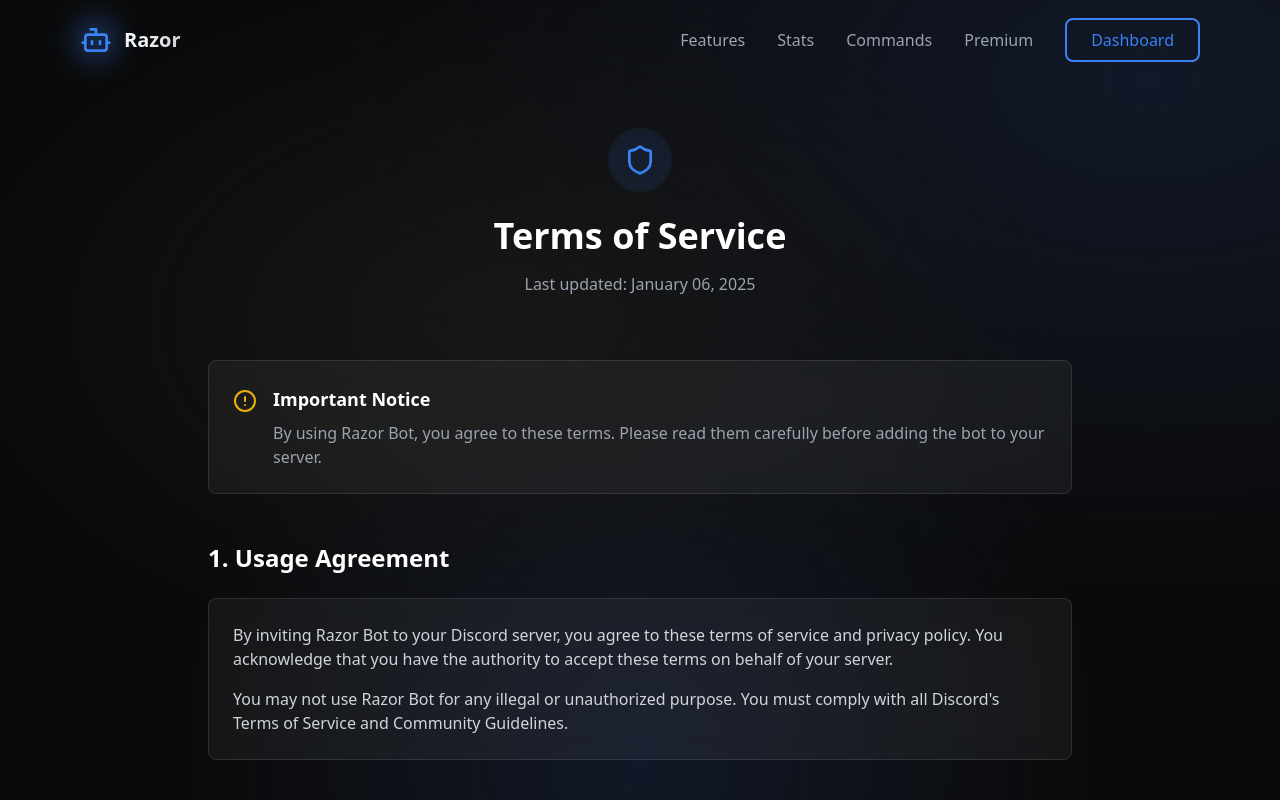
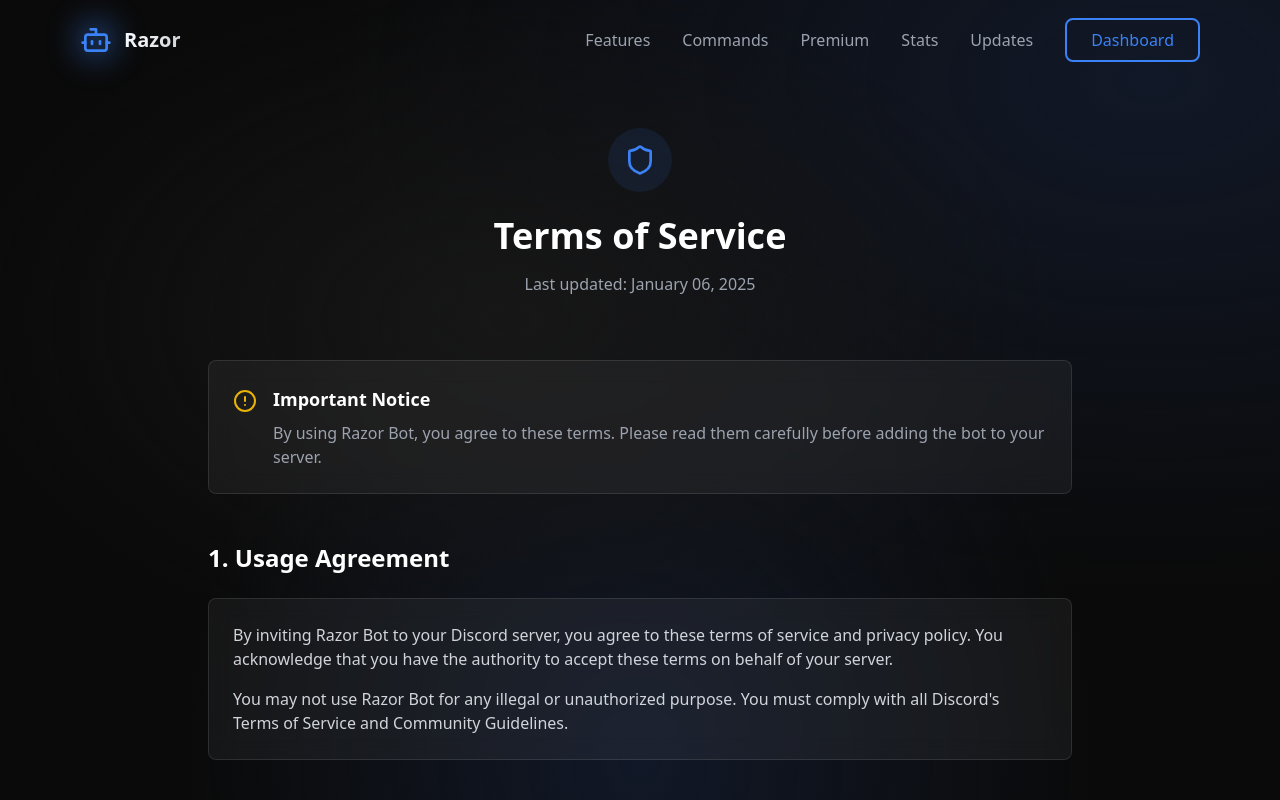
Before and after one commit to voidpuls/Bot-WebSite, a React (Vite) app: page /terms in a window 1280 px wide. Shown: the top 800 px of the page. Built offline with nearby package versions, Linux system fonts and the light colour scheme.

Commit message:
Update Header.tsx

```diff
--- a/src/components/layout/Header.tsx
+++ b/src/components/layout/Header.tsx
@@ -19,7 +19,7 @@
   const handleNavClick = (item: string) => {
     setIsMobileMenuOpen(false);
 
-    if (item === 'Stats' || item === 'Features') {
+    if (item === 'Stats' || item === 'Features' || item === 'Updates') {
       if (location.pathname !== '/') {
         window.location.href = `/#${item.toLowerCase()}`;
       } else {
@@ -45,8 +45,8 @@
           </Link>
 
           <nav className="hidden md:flex items-center gap-8">
-            {['Features', 'Stats', 'Commands', 'Premium'].map((item) => (
-              ['Stats', 'Features'].includes(item) ? (
+            {['Features', 'Commands', 'Premium', 'Stats', 'Updates'].map((item) => (
+              ['Stats', 'Features', 'Updates'].includes(item) ? (
                 <button
                   key={item}
                   onClick={() => handleNavClick(item)}
@@ -96,8 +96,8 @@
             : 'max-h-0 opacity-0 invisible'
         }`}>
           <nav className="flex flex-col gap-4 py-6">
-            {['Features', 'Commands', 'Premium', 'Stats'].map((item) => (
-              ['Stats', 'Features'].includes(item) ? (
+            {['Features', 'Commands', 'Premium', 'Stats', 'Updates'].map((item) => (
+              ['Stats', 'Features', 'Updates'].includes(item) ? (
                 <button
                   key={item}
                   onClick={() => handleNavClick(item)}
```
